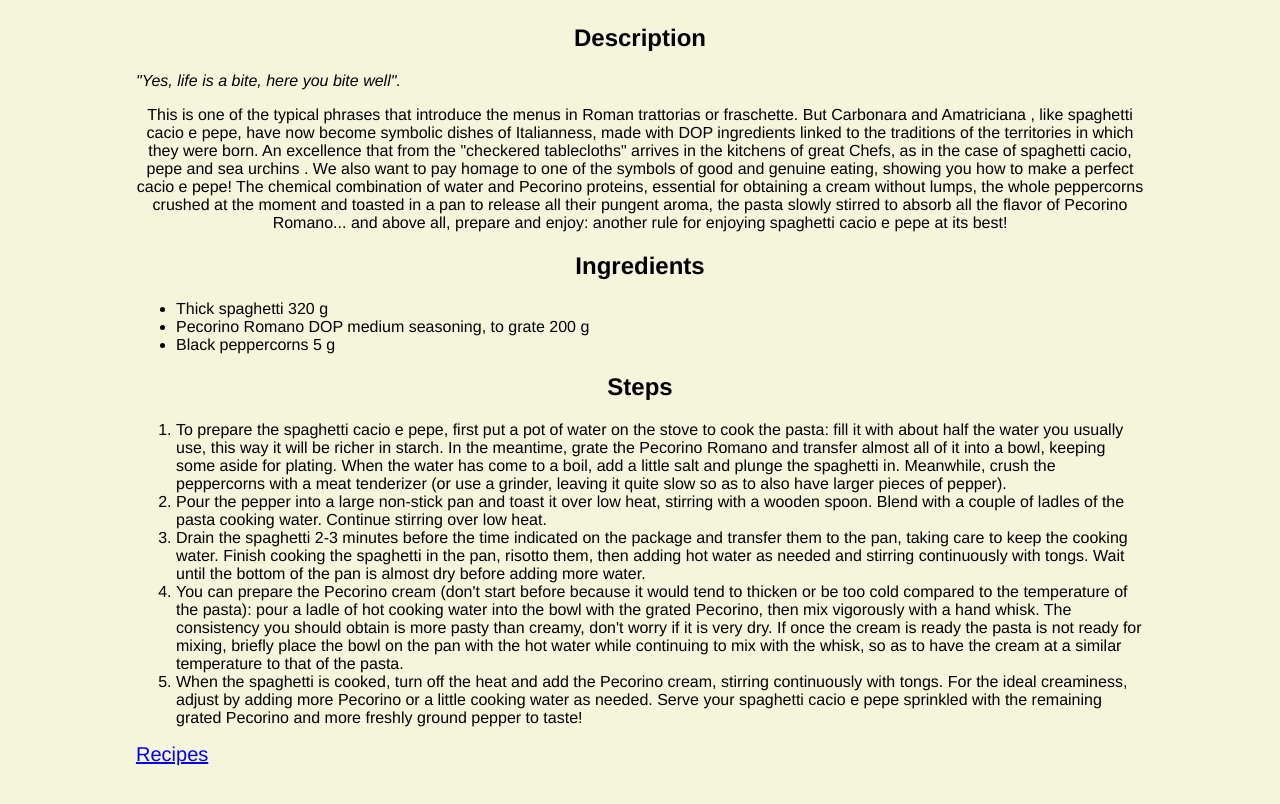
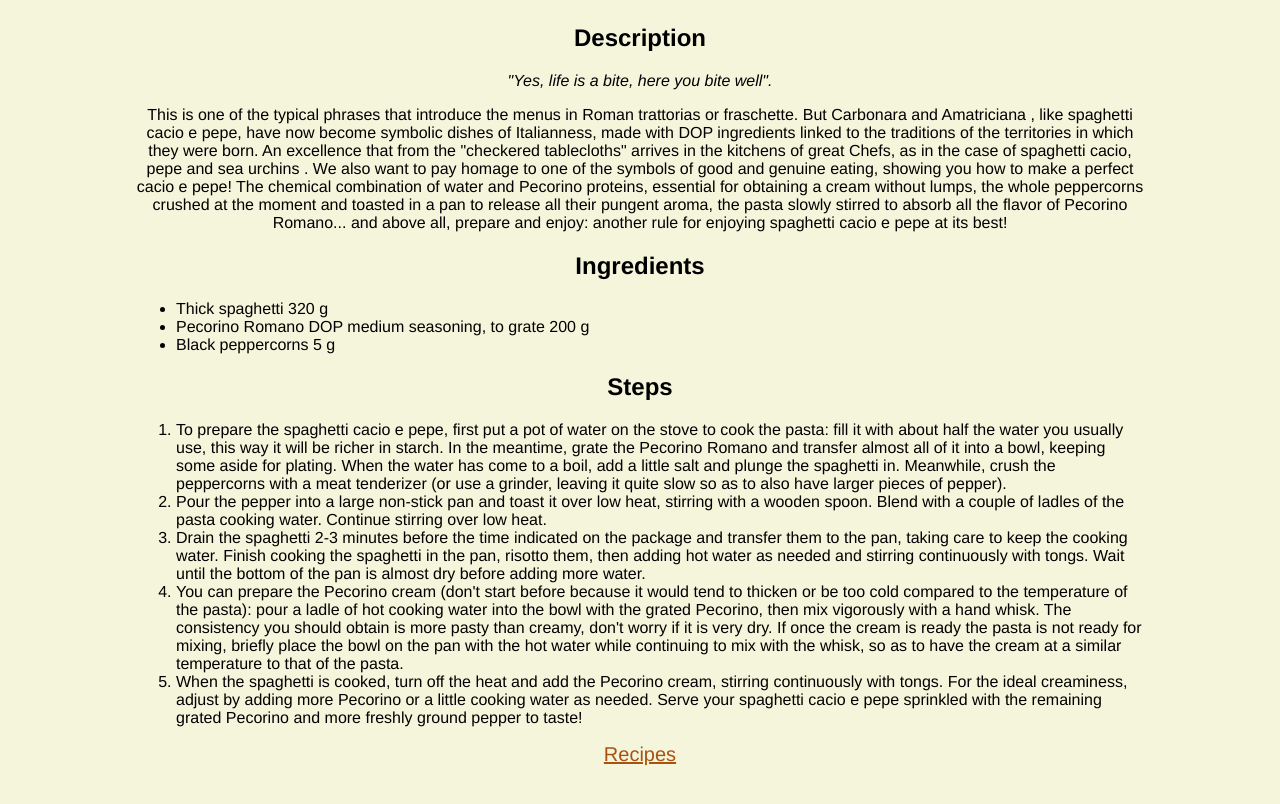
Before and after one commit to AleLoiac/odin-recipes, a plain HTML site: page recipes/cacio_e_pepe.html in a window 1280 px wide. Shown: the part 800-1604 px from the top of the page. Drawn offline with Linux system fonts and the light colour scheme.

Commit message:
Fix home link centering

```diff
--- a/css/styles-recipe.css
+++ b/css/styles-recipe.css
@@ -21,7 +21,14 @@ img {
 }
 
 .home-link {
+    color:rgb(168, 82, 16);
+    display: block;
+    text-align: center;
     font-size: 20px;
+}
+
+.home-link:hover {
+    color: darkgoldenrod;
 }
 
 .center {
--- a/recipes/cacio_e_pepe.html
+++ b/recipes/cacio_e_pepe.html
@@ -12,7 +12,7 @@
         <img src="../img/cacio_e_pepe.jpg" alt="Spaghetti cacio e pepe in a plate">
     </div>
     <h2>Description</h2>
-    <p>
+    <p class="center">
         <em>"Yes, life is a bite, here you bite well".</em>
     </p>
     <p class="center">
```
